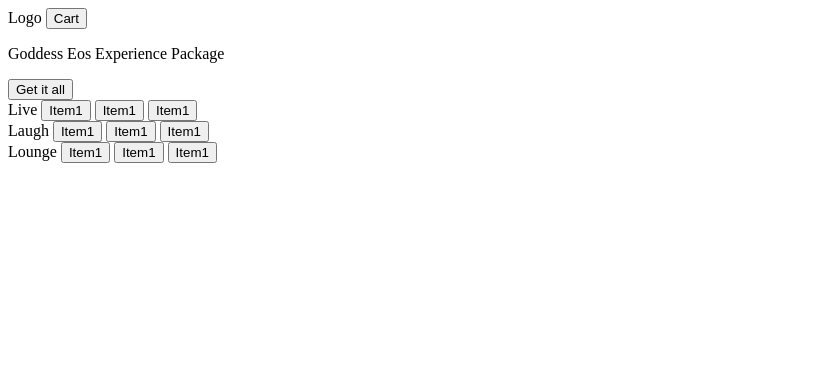
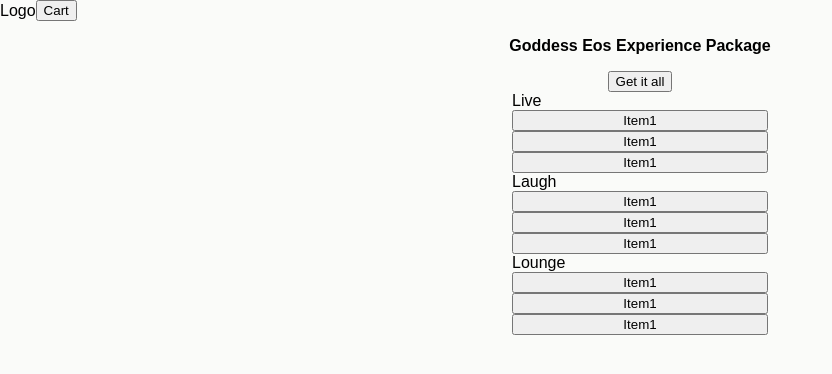
Before and after one commit to tmthydt/Goddess-Glamping, a plain HTML site: page index.html in a window 1280 px wide. Shown: the whole page, without its empty margins (0-832 px from the left). Drawn offline with Linux system fonts and the light colour scheme.

Commit message:
added css

```diff
--- a/styles.css
+++ b/styles.css
@@ -0,0 +1,47 @@
+body {
+    margin: 0px;
+    font-family: 'Josefin Sans', sans-serif;
+    background-color: #fafbf9;
+}
+
+header {
+    display: flex;
+    flex-direction: column;
+    font-weight: 500;
+}
+
+main {
+    display: flex;
+    flex-direction: column;
+    align-items: center;
+}
+
+p {
+    font-weight: 900;
+}
+
+.purchaseall {}
+
+.live,
+.laugh,
+.lounge {
+    display: flex;
+    flex-direction: column;
+    hover: #f07b72;
+    width: 20%;
+}
+
+.live {
+    justify-content: center;
+    align-content: center;
+}
+
+@media only screen and (min-width:600px) {
+    header {
+        flex-direction: row;
+        align-items: center;
+    }
+    .live,
+    .laugh,
+    .lounge {}
+}
```
Also changed, not shown: index.html (+4 -1 lines).
